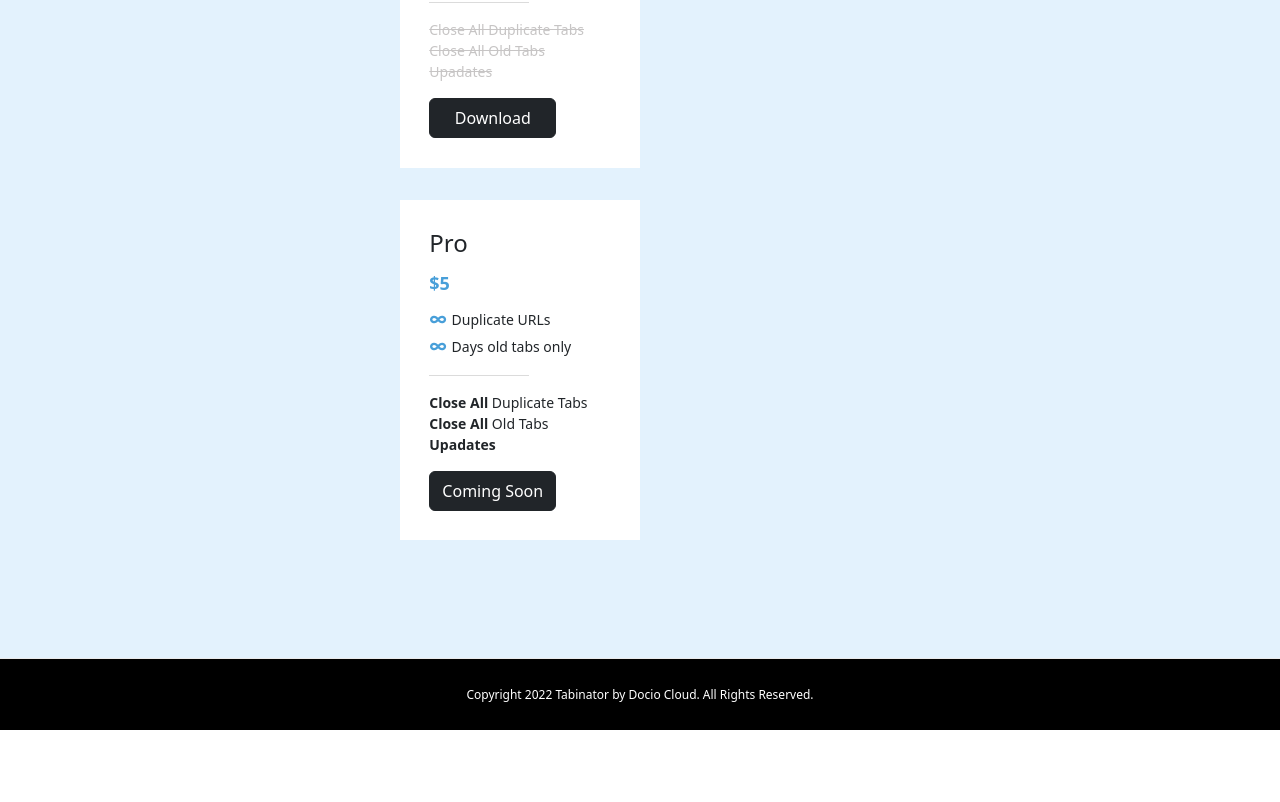
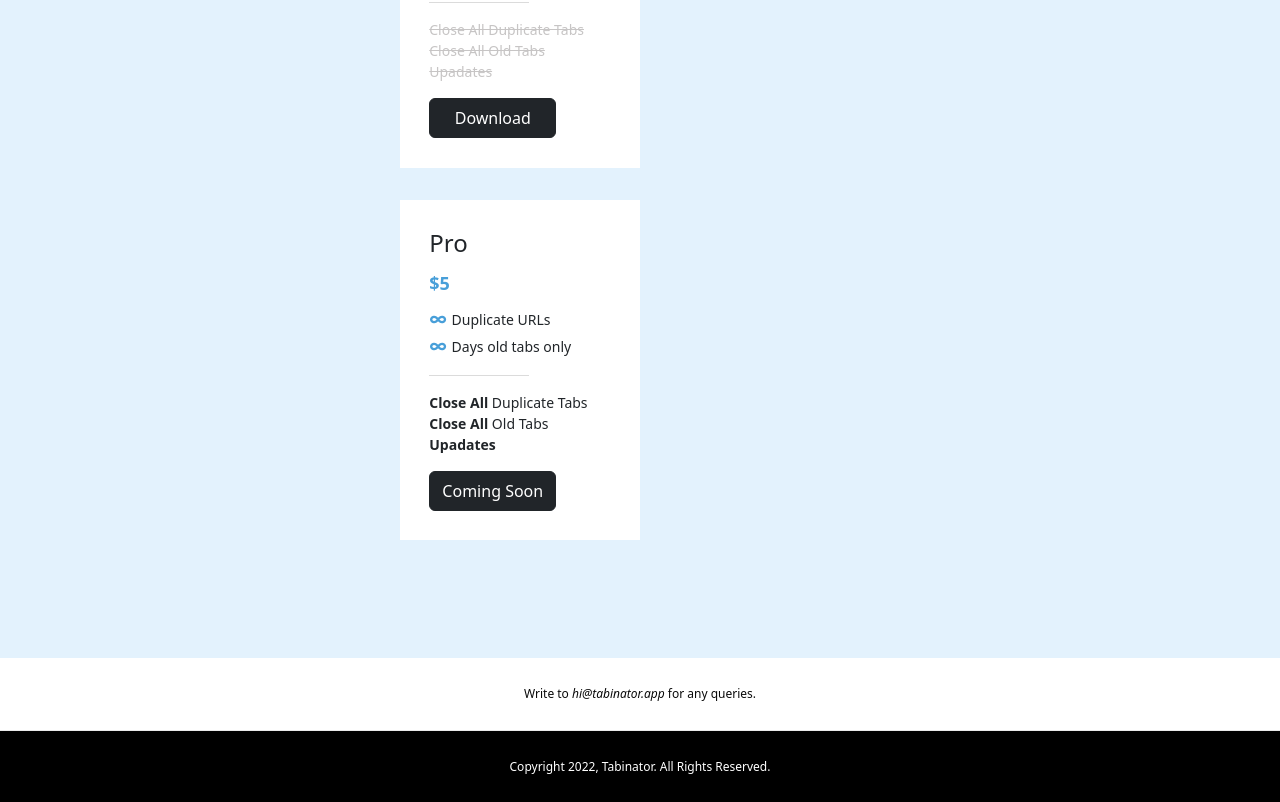
Before and after one commit to Docioapp/tabinator-site, a Next.js app: page / in a window 1280 px wide. Shown: the part 2203-3005 px from the top of the page. Before the commit the page ends 2933 px from the top, so only its background shows below. Built offline with nearby package versions, Linux system fonts and the light colour scheme.

Commit message:
feat: support container

```diff
--- a/components/Footer.js
+++ b/components/Footer.js
@@ -4,7 +4,7 @@ export default function Footer() {
   return (
     <>
       <footer className={styles.footer}>
-        Copyright 2022 Tabinator by Docio Cloud. All Rights Reserved.
+        Copyright 2022, Tabinator. All Rights Reserved.
       </footer>
     </>
   )
--- /dev/null
+++ b/components/Support.js
@@ -0,0 +1,9 @@
+import styles from './Support.module.css'
+
+export default function Support() {
+  return(
+    <div className={styles.backdrop} id="support">
+      <div style={{"fontWeight": 300, "fontSize": "12px"}}>Write to <b><i>hi@tabinator.app</i></b> for any queries.</div>
+    </div>
+  )
+}
--- /dev/null
+++ b/components/Support.module.css
@@ -0,0 +1,11 @@
+.backdrop {
+  width: 100%;
+  height: 72px;
+  background: #fff;
+  color: #0a0a0a;
+  display: flex;
+  justify-content: center;
+  align-items: center;
+  padding-left: 8%;
+  padding-right: 8%;
+}
--- a/pages/index.js
+++ b/pages/index.js
@@ -3,6 +3,7 @@ import TNavbar from '@components/Navbar'
 import Footer from '@components/Footer'
 import Banner from '@components/Banner'
 import Message from '@components/Message'
+import Support from '@components/Support'
 import Features from '@components/Features'
 import Pricing from '@components/Pricing'
 
@@ -21,6 +22,7 @@ export default function Home() {
       <Message/>
       <Features/>
       <Pricing/>
+      <Support/>
       <Footer/>
     </div>
   )
```
